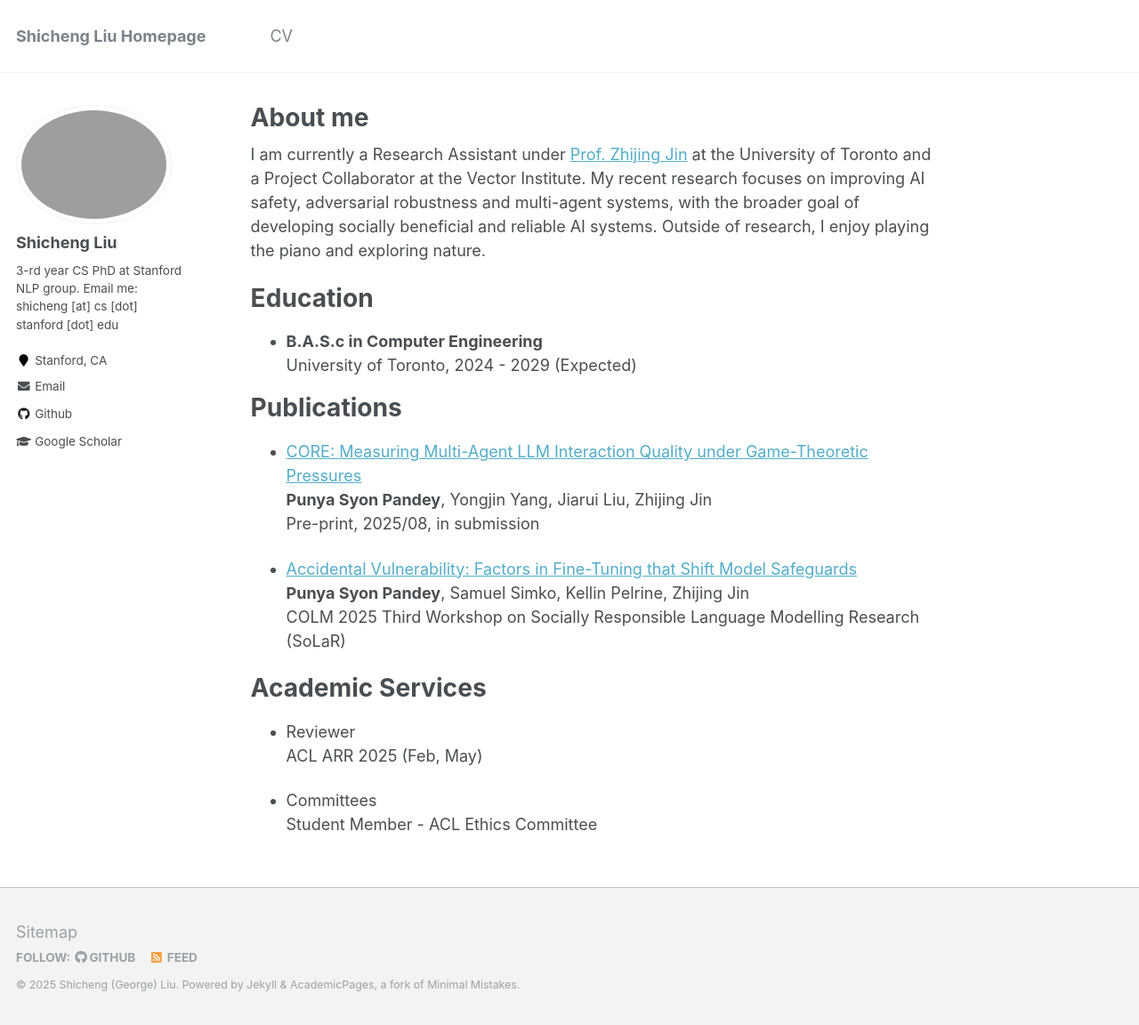
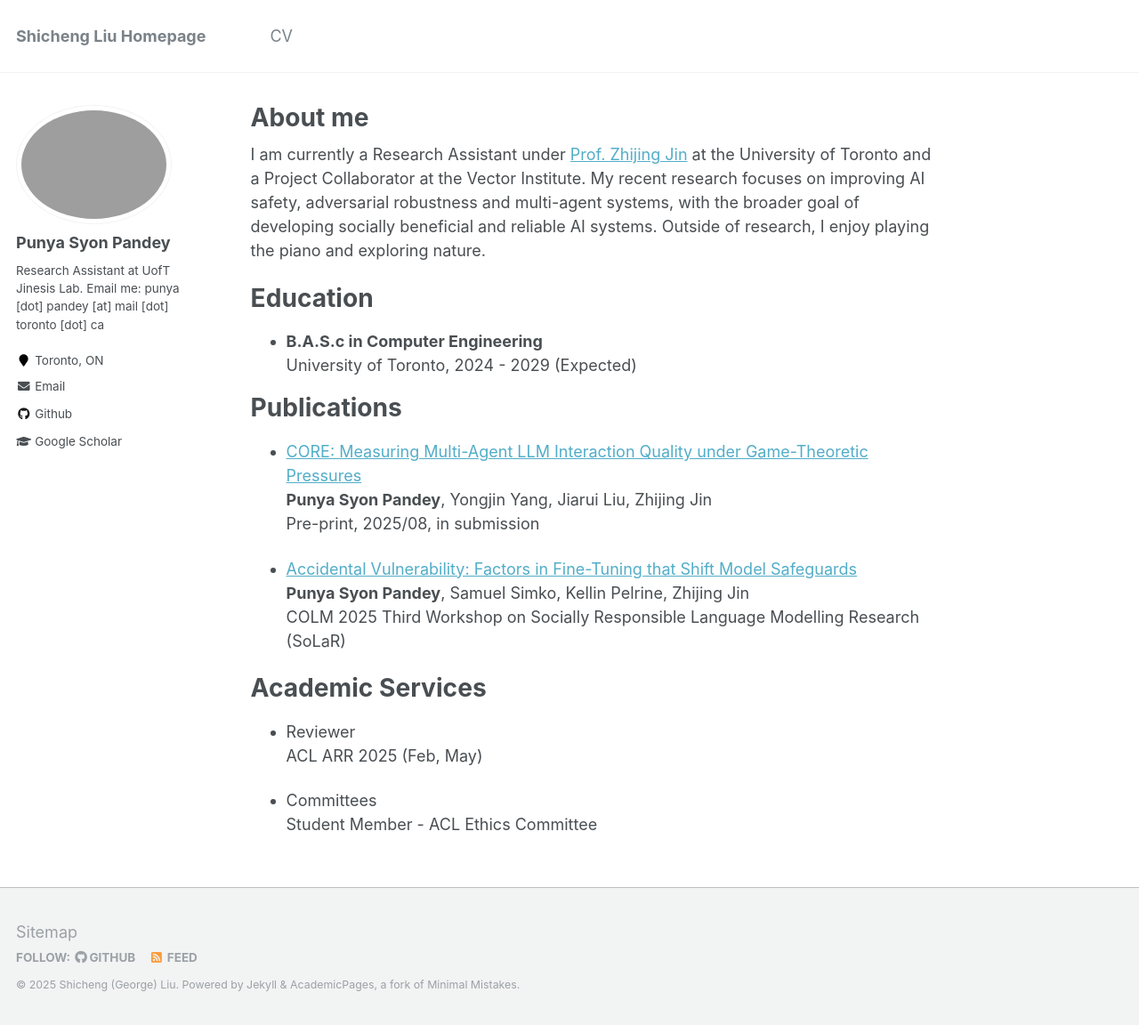
Before and after one commit to psyonp/psyonp.github.io, a Jekyll site: the page built from _pages/about.md, in a window 1280 px wide and 1152 px high. Shown: the whole window at 89% size. Built offline with Jekyll 4.4.1, drawn with Linux system fonts in a browser that asks for light colours.

Commit message:
Update _config.yml

```diff
--- a/_config.yml
+++ b/_config.yml
@@ -80,14 +80,14 @@ analytics:
 
 # Site Author
 author:
-  name             : "Shicheng Liu"
+  name             : "Punya Syon Pandey"
   avatar           : "profile.JPG"
-  bio              : "3-rd year CS PhD at Stanford NLP group. Email me: shicheng [at] cs [dot] stanford [dot] edu"
-  location         : "Stanford, CA"
+  bio              : "Research Assistant at UofT Jinesis Lab. Email me: punya [dot] pandey [at] mail [dot] toronto [dot] ca"
+  location         : "Toronto, ON"
   employer         :
   pubmed           :
-  googlescholar    : "https://scholar.google.com/citations?user=Qu38o2EAAAAJ&hl=en"
-  email            : "shicheng@cs.stanford.edu"
+  googlescholar    : "https://scholar.google.com/citations?user=jPxoCxIAAAAJ&hl=en"
+  email            : "punya.pandey@mail.utoronto.ca"
   researchgate     :  # example: "https://www.researchgate.net/profile/yourprofile"
   uri              :
   bitbucket        :
@@ -96,7 +96,7 @@ author:
   flickr           :
   facebook         :
   foursquare       :
-  github           : "george1459"
+  github           : "psyonp"
   google_plus      :
   keybase          :
   instagram        :
```
